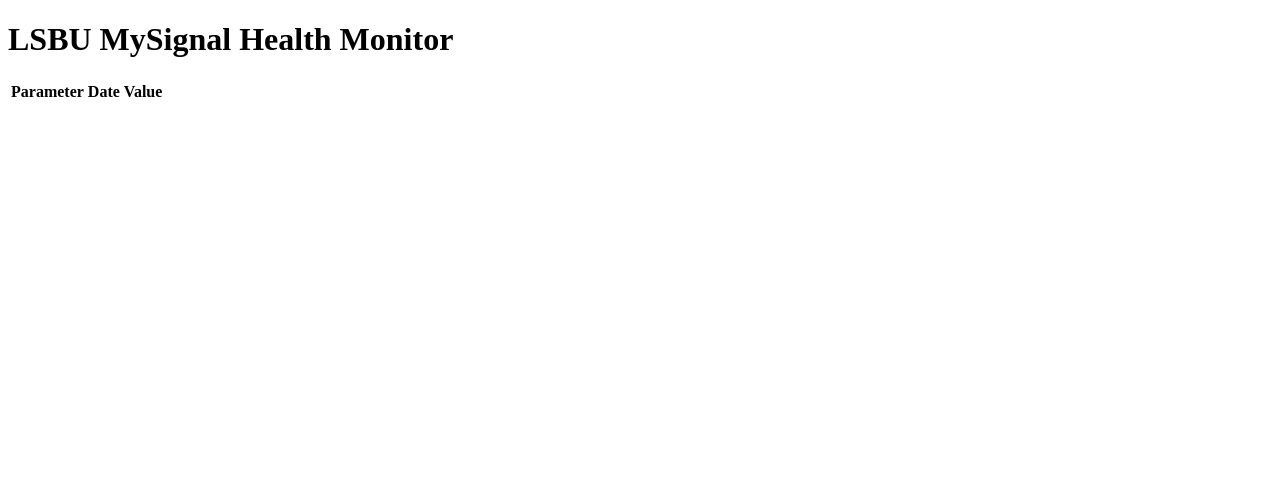
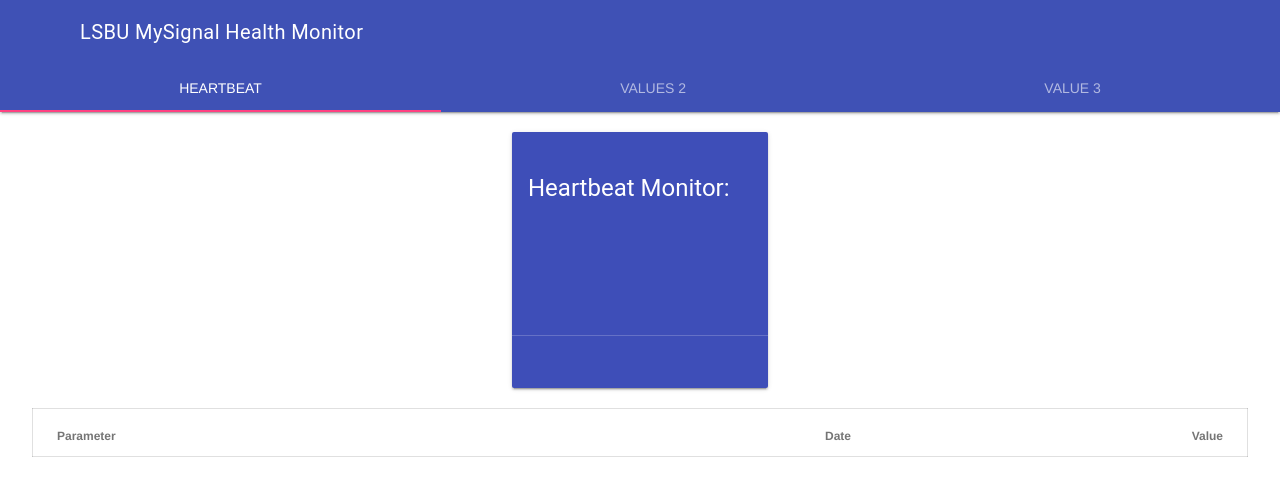
Before and after one commit to simontolksdorf/MySignal-LSBU-HealthKit, a website: page public/index.html in a window 1280 px wide. Drawn offline with nearby package versions, Linux system fonts and the light colour scheme.

Commit message:
Dashboard
- Angular Material Dashboard
- Get / Post requests tested

```diff
--- a/app/models/heartbeat.js
+++ b/app/models/heartbeat.js
@@ -1,7 +1,7 @@
 var mongoose = require('mongoose');
 
 module.exports = mongoose.model('heartbeat', {
-	capture : String,
+	parameter : String,
 	date : String,
 	value : String
 });
--- a/app/routes.js
+++ b/app/routes.js
@@ -20,7 +20,7 @@
 	// create heartbeats and send back all pictures after creation
 	app.post('/api/heartbeats', function(req, res) {
 
-		// create a picture, information comes from AJAX request from Angular
+		// create a heartbeeet, information comes from AJAX request from Angular
 		Heartbeat.create({
 			parameter : req.body.parameter,
 			date : req.body.date,
--- a/public/core.js
+++ b/public/core.js
@@ -1,10 +1,10 @@
 var MySignal = angular.module('MySignal', []);
 
-function mainController($scope, $http, $interval) {
+function mainController($scope, $http, $interval, $filter) {
 
 	$interval(function () {
 		$http.get("/api/heartbeats")
 			.success(function(response) {$scope.heartbeats = response;});
-			//console.log("every sec refesh ");
 	}, 1000);
+
 }
--- a/public/index.html
+++ b/public/index.html
@@ -4,21 +4,121 @@
 <head>
 	<script src="https://ajax.googleapis.com/ajax/libs/angularjs/1.2.23/angular.min.js"></script>
   <script src="core.js"></script>
+  <link rel="stylesheet" href="https://fonts.googleapis.com/icon?family=Material+Icons">
+  <link rel="stylesheet" href="https://code.getmdl.io/1.3.0/material.indigo-pink.min.css">
+  <script defer src="https://code.getmdl.io/1.3.0/material.min.js"></script>
 </head>
 
 <body ng-controller="mainController">
-	<h1>LSBU MySignal Health Monitor</h1>
-    <table>
+
+  <!-- Simple header with fixed tabs. -->
+<div class="mdl-layout mdl-js-layout mdl-layout--fixed-header
+mdl-layout--fixed-tabs">
+<header class="mdl-layout__header">
+<div class="mdl-layout__header-row">
+<!-- Title -->
+<span class="mdl-layout-title">LSBU MySignal Health Monitor</span>
+</div>
+<!-- Tabs -->
+<div class="mdl-layout__tab-bar mdl-js-ripple-effect">
+<a href="#fixed-tab-1" class="mdl-layout__tab is-active">Heartbeat</a>
+<a href="#fixed-tab-2" class="mdl-layout__tab">Values 2</a>
+<a href="#fixed-tab-3" class="mdl-layout__tab">Value 3</a>
+</div>
+</header>
+<div class="mdl-layout__drawer">
+<span class="mdl-layout-title">MySignal</span>
+</div>
+<main class="mdl-layout__content">
+<section class="mdl-layout__tab-panel is-active" id="fixed-tab-1">
+<div class="page-content">
+
+<style>
+    .demo-card-event.mdl-card {
+      width: 256px;
+      height: 256px;
+      background: #3E4EB8;
+    }
+    .demo-card-event > .mdl-card__actions {
+      border-color: rgba(255, 255, 255, 0.2);
+    }
+    .demo-card-event > .mdl-card__title {
+      align-items: flex-start;
+    }
+    .demo-card-event > .mdl-card__title > h4 {
+      margin-top: 0;
+    }
+    .demo-card-event > .mdl-card__actions {
+      display: flex;
+      box-sizing:border-box;
+      align-items: center;
+    }
+    .demo-card-event > .mdl-card__actions > .material-icons {
+      padding-right: 10px;
+    }
+    .demo-card-event > .mdl-card__title,
+    .demo-card-event > .mdl-card__actions,
+    .demo-card-event > .mdl-card__actions > .mdl-button {
+      color: #fff;
+    }
+    </style>
+
+    <div class="demo-card-event mdl-card mdl-shadow--2dp" style="margin: 20px auto;">
+      <div class="mdl-card__title mdl-card--expand">
+
+        <row><h4>
+            Heartbeat Monitor:
+          </h4>
+        </row>
+        <row>
+            <h1 ng-repeat="heartbeat in heartbeats | limitTo: -1">
+                {{ heartbeat.value }}
+            </h1>
+        </row>
+
+      </div>
+      <div class="mdl-card__actions mdl-card--border">
+        <a class="mdl-button mdl-button--colored mdl-js-button mdl-js-ripple-effect">
+           <span ng-repeat="heartbeat in heartbeats | limitTo: -1">
+              {{ heartbeat.date }}
+           </span>
+        </a>
+        <div class="mdl-layout-spacer"></div>
+        <i class="material-icons">time</i>
+      </div>
+    </div>
+
+  <table class="mdl-data-table mdl-js-data-table" style="text-align:center; width: 95%; margin: auto;" >
+      <thead>
         <tr>
-        <th>Parameter</th>
+          <th class="mdl-data-table__cell--non-numeric">Parameter</th>
           <th>Date</th>
           <th>Value</th>
         </tr>
-      <tr ng-repeat="heartbeat in heartbeats">
-        <td>{{ heartbeat.parameter }}</td>
+      </thead>
+      <tbody>
+        <tr ng-repeat="heartbeat in heartbeats | limitTo: -6" >
+          <td class="mdl-data-table__cell--non-numeric">
+              {{ heartbeat.parameter }}</td>
           <td>{{ heartbeat.date }}</td>
           <td>{{ heartbeat.value }}</td>
         </tr>
+      </tbody>
       </table>
+
+
+</div>
+</section>
+<section class="mdl-layout__tab-panel" id="fixed-tab-2">
+<div class="page-content"><!-- Your content goes here -->
+</div>
+</section>
+<section class="mdl-layout__tab-panel" id="fixed-tab-3">
+<div class="page-content"><!-- Your content goes here -->
+</div>
+</section>
+</main>
+</div>
+
 </body>
 </html>
```
Also changed, not shown: 1 other file. Lines whose indentation alone changed are shown as unchanged.
